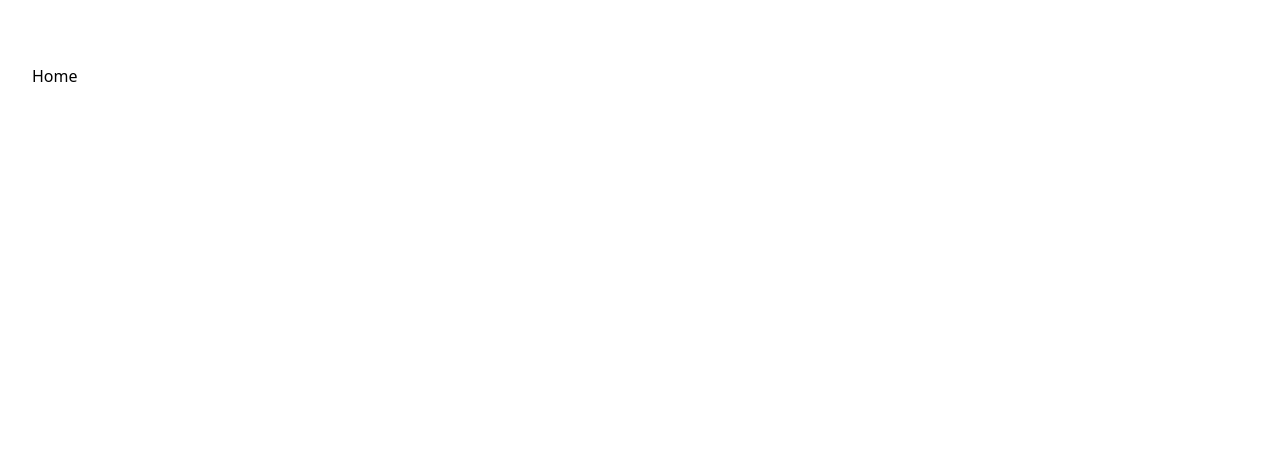
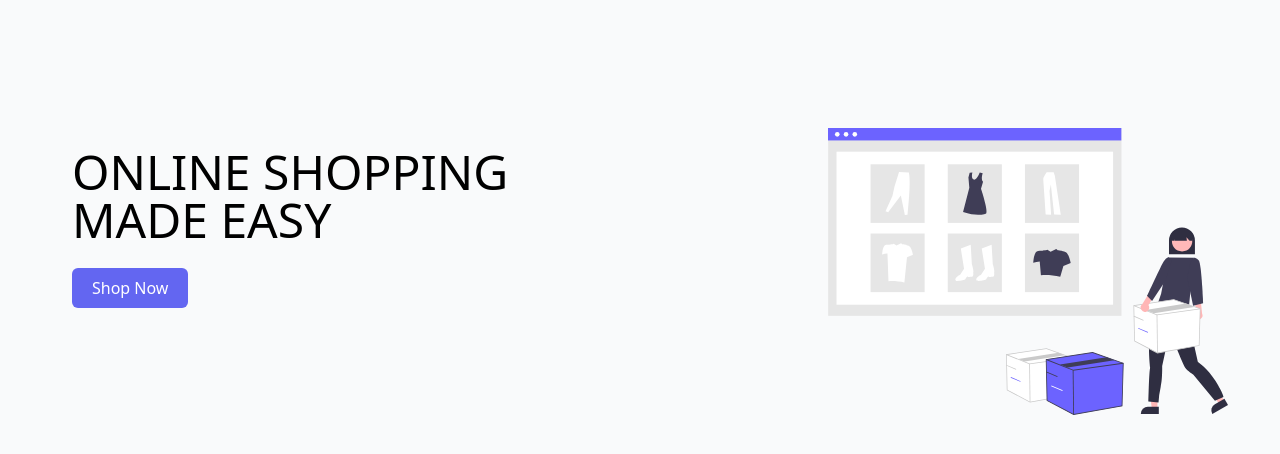
Before and after one commit to imran-khani/productpage-nextjs14, a Next.js app: page / in a window 1280 px wide. Shown: the top 454 px of the page. Built offline with nearby package versions, Linux system fonts and the light colour scheme.

Commit message:
Update layout and add homepage

```diff
--- a/app/layout.tsx
+++ b/app/layout.tsx
@@ -10,7 +10,7 @@ const RootLayout = ({ children }: { children: React.ReactNode }) => {
   return (
     <html className="scroll-smooth">
       <body>
-        <div className="flex flex-col min-h-screen">
+        <div className="flex flex-col min-h-screen bg-gray-50">
           <main className="flex-1 p-4 md:px-8 md:py-16">{children}</main>
         </div>
       </body>
--- a/app/page.tsx
+++ b/app/page.tsx
@@ -1,8 +1,33 @@
+import Image from "next/image";
+import Link from "next/link";
 
 const Home = () => {
   return (
-    <div>Home</div>
-  )
-}
+    <section>
+      <div className="container mx-auto py-16 px-5">
+        <div className="grid grid-cols-2 gap-6">
+          <div className="col-span-1  p-5">
+            <h1 className="text-5xl">ONLINE SHOPPING MADE EASY</h1>
+            <Link
+              href="/products"
+              className="inline-block text-center mt-6 hover:bg-indigo-800  bg-indigo-500 text-white px-5 py-2 rounded-md "
+            >
+              Shop Now
+            </Link>
+          </div>
+          <div className="col-span-1">
+            <Image
+              src="/heroImg.svg"
+              className="ml-auto"
+              width={400}
+              height={400}
+              alt="image"
+            />
+          </div>
+        </div>
+      </div>
+    </section>
+  );
+};
 
-export default Home
+export default Home;
--- /dev/null
+++ b/app/products/[id]/page.tsx
@@ -0,0 +1,54 @@
+import { fetchProducts } from "@/lib/data";
+import Image from "next/image";
+
+const singleProduct = async ({ id }: { id: number }) => {
+  return (await fetchProducts()).find((product) => product.id === Number(id));
+};
+
+const productPage = async ({ params }: { params: { id: number } }) => {
+  const { id } = params;
+  const product = await singleProduct({ id });
+  console.log(product);
+  return (
+    <div className=" container mx-auto px-5">
+      <h1>
+        <span className="block text-center text-4xl font-bold text-gray-800 mb-5 -my-10">
+          Product Details
+        </span>
+      </h1>
+      <div className="px-6 md:px-10 flex flex-col sm:flex-row gap-10 rounded-md bg-white p-5">
+        <div className="flex flex-col sm:w-1/4">
+          <Image
+            height={400}
+            width={400}
+            src={product?.image ?? ""}
+            alt={product?.title ?? ""}
+          />
+        </div>
+
+        <div className="flex flex-col flex-1 gap-3">
+          <h1 className="text-2xl font-bold">{product?.title ?? ""}</h1>
+          <div className="flex sm:flex-row flex-col mt-2">
+            <span className="text-xl font-semibold">Price:</span>
+            <span className="text-xl ml-2">${product?.price ?? ""}</span>
+          </div>
+          <div className="flex flex-row mt-2 ">
+            <span className="text-xl font-semibold">Category:</span>
+            <span className="text-xl ml-2">{product?.category ?? ""}</span>
+          </div>
+          <div className="flex gap-1 mt-2 flex-col">
+            <span className="text-xl font-semibold">Description:</span>
+            <span className="text-xl ml-2">{product?.description ?? ""}</span>
+          </div>
+        </div>
+      </div>
+    </div>
+  );
+};
+
+export default productPage;
+
+export const getStaticParams = async () => {
+  const products = await fetchProducts();
+  return products.map((product) => ({ id: product.id }));
+};
--- /dev/null
+++ b/app/products/page.tsx
@@ -0,0 +1,47 @@
+import { fetchProducts } from "@/lib/data";
+import Image from "next/image";
+import Link from "next/link";
+
+const Products = async () => {
+  const data = await fetchProducts();
+
+  return (
+    <section className="text-gray-600">
+      <h1>
+        <span className="block text-center text-4xl font-bold text-gray-800">
+          Products
+        </span>
+      </h1>
+
+      <div className="py-5 container mx-auto px-5">
+        <div className="grid grid-cols-1 gap-5 place-items-center sm:grid-cols-2 md:grid-cols-3 p-4">
+          {data.map((product) => (
+            <Link href={`/products/${product.id}`}>
+              <div
+                className=" h-full border-2 border-gray-200 border-opacity-60 rounded-lg p-5"
+                key={product.id}
+              >
+                <Image
+                  className="lg:h-48 sm:h-36  mx-auto"
+                  src={product.image}
+                  alt={product.title}
+                  width={200}
+                  height={200}
+                />
+                <h2 className="font-medium text-black/70">{product.title}</h2>
+                <div className="flex justify-between items-center">
+                  <span className="block bg-indigo-50 self-start px-3 rounded-md mt-5 mb-2 text-indigo-500">
+                    Categroy
+                  </span>
+                  <span className="text-gray-500">{product.category}</span>
+                </div>
+              </div>
+            </Link>
+          ))}
+        </div>
+      </div>
+    </section>
+  );
+};
+
+export default Products;
--- a/lib/data.ts
+++ b/lib/data.ts
@@ -5,7 +5,7 @@ type Products = {
     price: number,
     description: string,
     category: string,
-    image: string
+    image: string;
 }
 
 export const fetchProducts = async () => {
--- a/next.config.js
+++ b/next.config.js
@@ -1,4 +1,8 @@
 /** @type {import('next').NextConfig} */
-const nextConfig = {}
+const nextConfig = {
+    images:{
+        domains:['fakestoreapi.com']
+    }
+}
 
 module.exports = nextConfig
```
Also changed, not shown: public/heroImg.svg (added), 1 other file (tests, documents, lock files or other folders).
